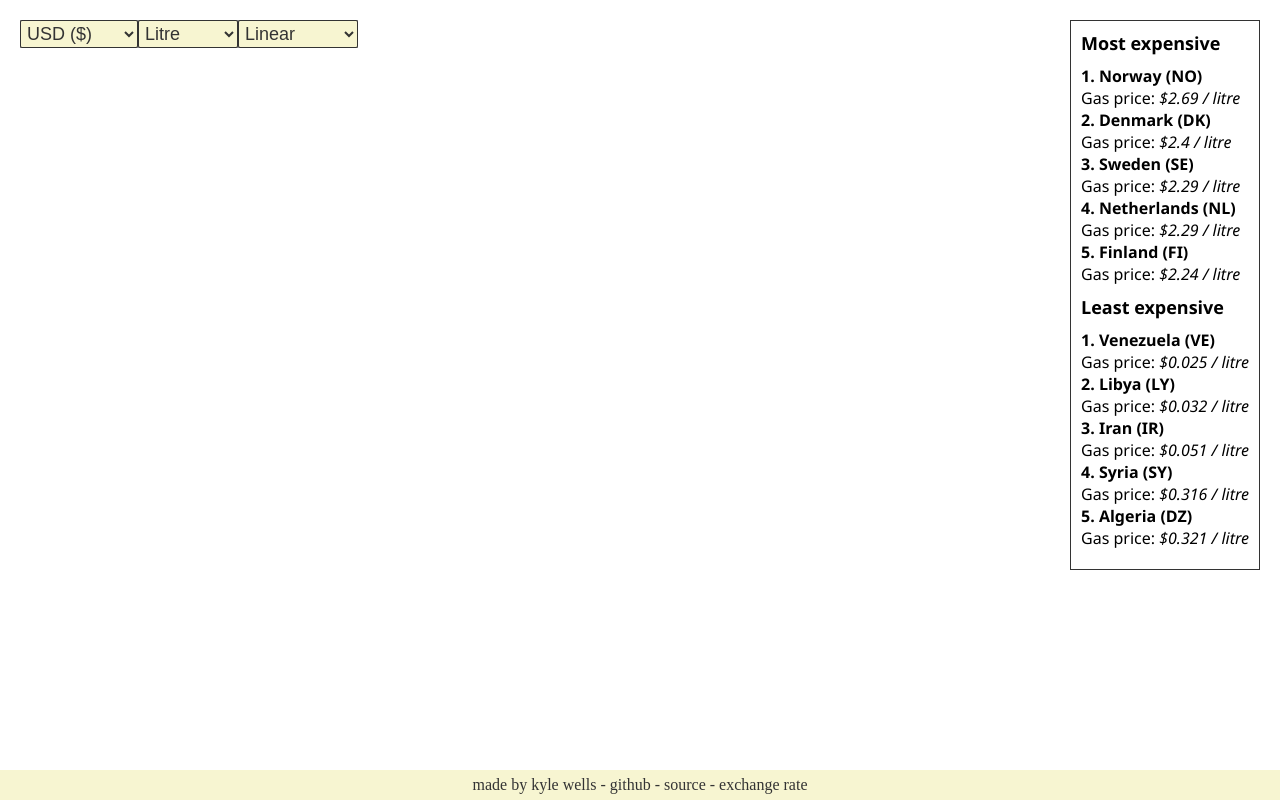
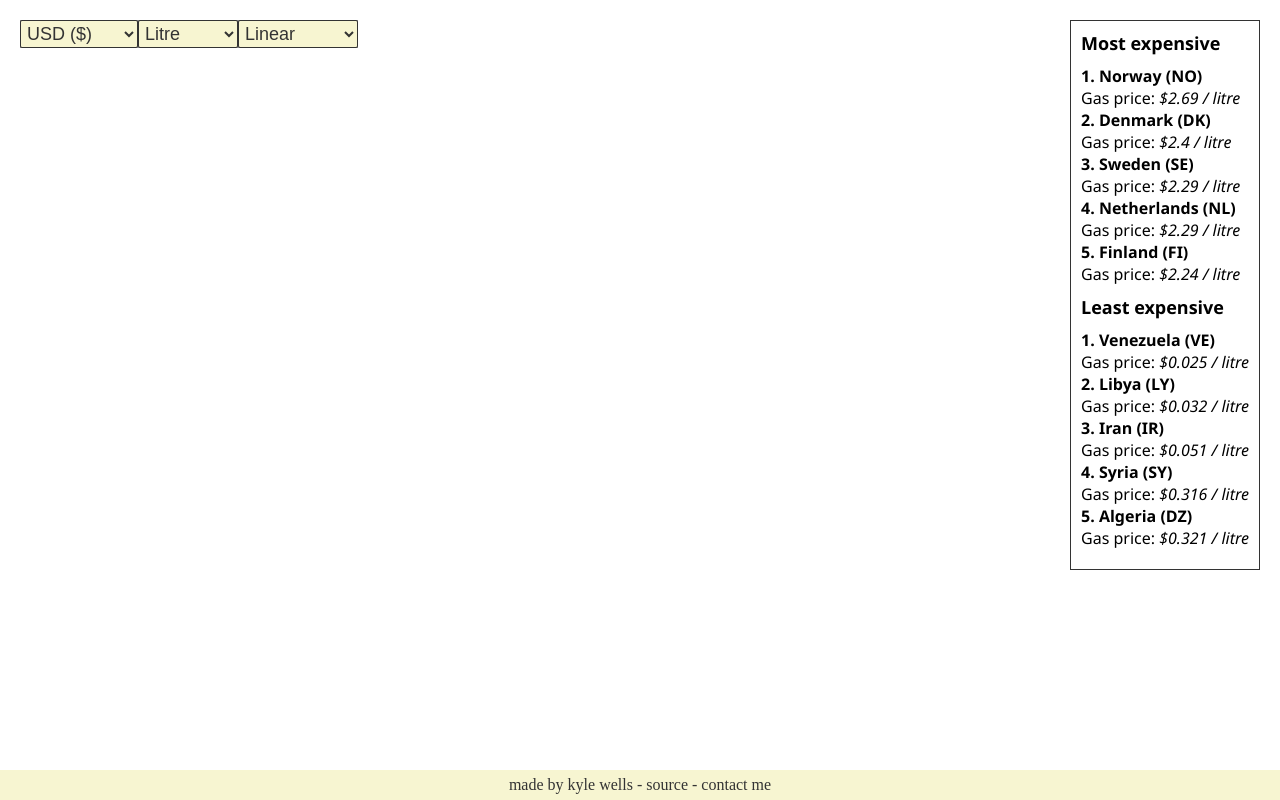
Before and after one commit to kqwq/gas-price-globe, a website built with webpack: page dist/index.html in a window 1280 px wide. Built offline with nearby package versions, Linux system fonts and the light colour scheme; no server answers; what globe.gl would draw is missing.

Commit message:
update bundle

```diff
--- a/dist/index.html
+++ b/dist/index.html
@@ -1 +1 @@
-<!doctype html><html lang="en"><head><meta charset="UTF-8"><meta http-equiv="X-UA-Compatible" content="IE=edge"><meta name="viewport" content="width=device-width,initial-scale=1"><title>World Gas Prices</title><script defer="defer" src="main.bundle.js"></script></head><body><div id="globe"></div><div id="dropdowns"></div><div id="leaderboard"></div><div id="footer">made by <a href="https://www.linkedin.com/in/kqwq/">kyle wells</a> - <a href="https://github.com/kqwq/gas-price-globe">github</a> - <a href="https://www.globalpetrolprices.com/gasoline_prices">source</a> - <a href="https://exchangeratesapi.io/">exchange rate</a></div></body></html>
+<!doctype html><html lang="en"><head><meta charset="UTF-8"><meta http-equiv="X-UA-Compatible" content="IE=edge"><meta name="viewport" content="width=device-width,initial-scale=1"><title>World Gas Prices</title><script defer="defer" src="main.bundle.js"></script></head><body><div id="globe"></div><div id="dropdowns"></div><div id="leaderboard"></div><div id="footer">made by <a href="https://www.linkedin.com/in/kqwq/">kyle wells</a> - <a href="https://github.com/kqwq/gas-price-globe">source</a> - <a href="#" onclick="alert('Add me at kqwq#6389 on Discord or connect via LinkedIn')">contact me</a></div></body></html>
```
